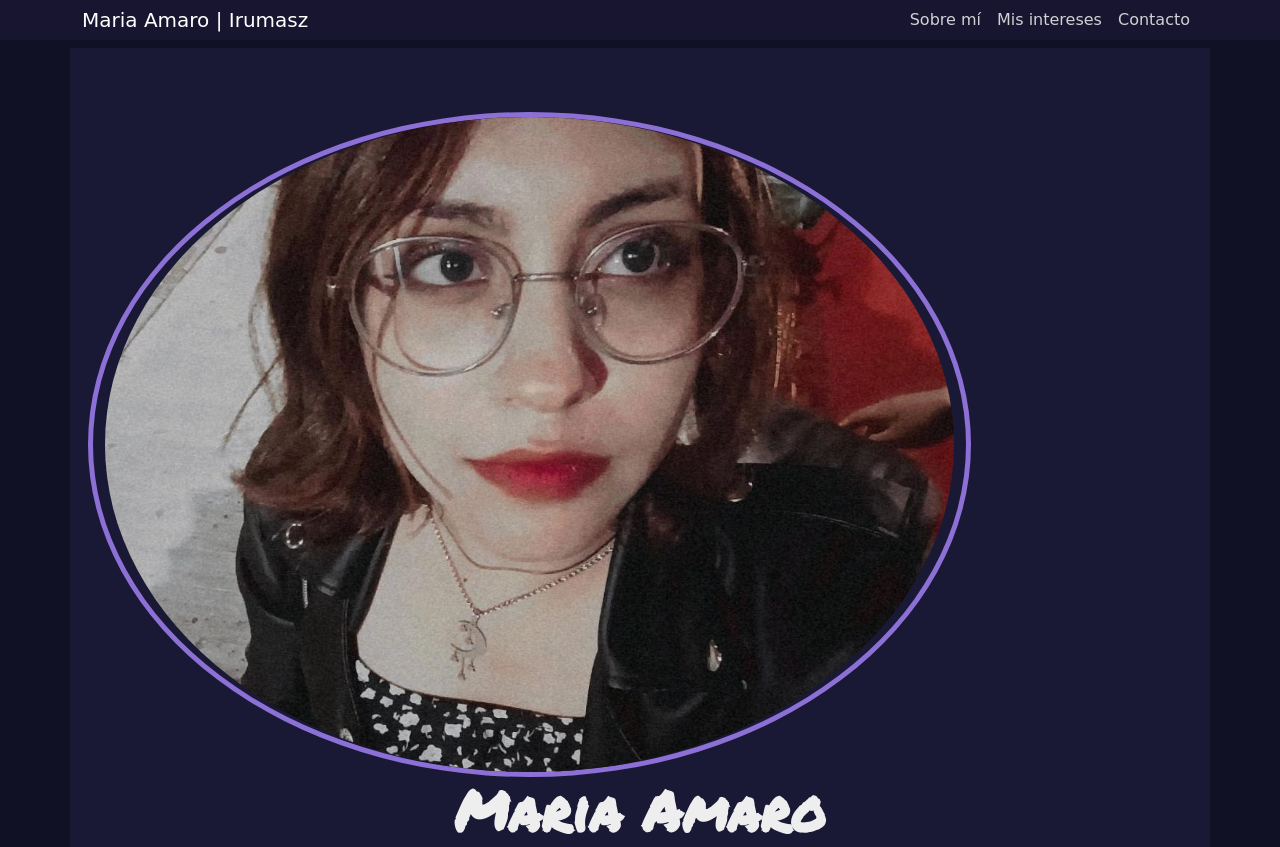
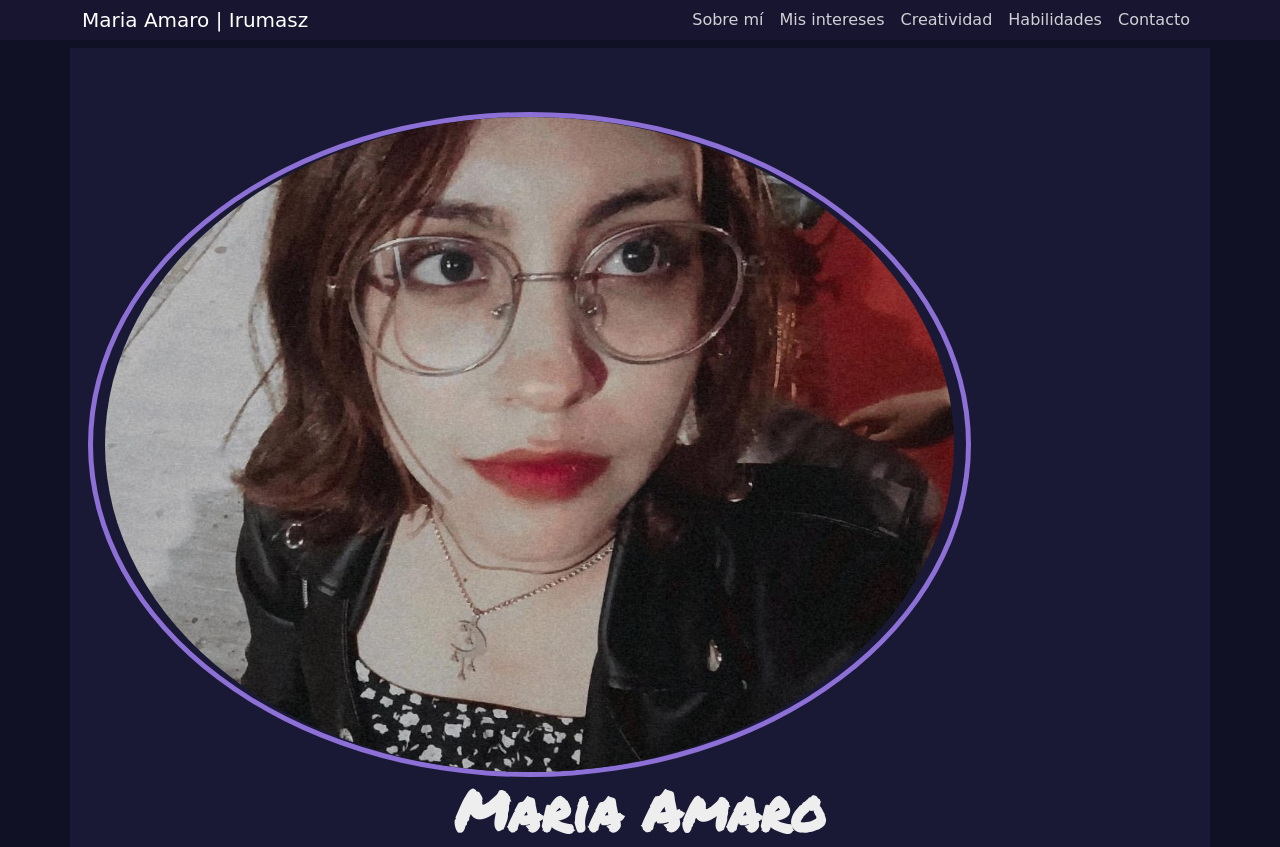
Before and after one commit to Irumasz/portafolio-irumasz, a plain HTML site: page index.html in a window 1280 px wide. Shown: the top 847 px of the page. Drawn offline with nearby package versions, Linux system fonts and the light colour scheme; a web font is replaced by a local one.

Commit message:
Update index.html

```diff
--- a/index.html
+++ b/index.html
@@ -25,6 +25,8 @@
             <div class="navbar-nav ms-auto">
                 <a class="nav-link" href="#sobre-mi">Sobre mí</a>
                 <a class="nav-link" href="#intereses">Mis intereses</a>
+                <a class="nav-link" href="#creatividad">Creatividad</a>
+                <a class="nav-link" href="#habilidades">Habilidades</a>
                 <a class="nav-link" href="contacto.html">Contacto</a>
             </div>
         </div>
```
